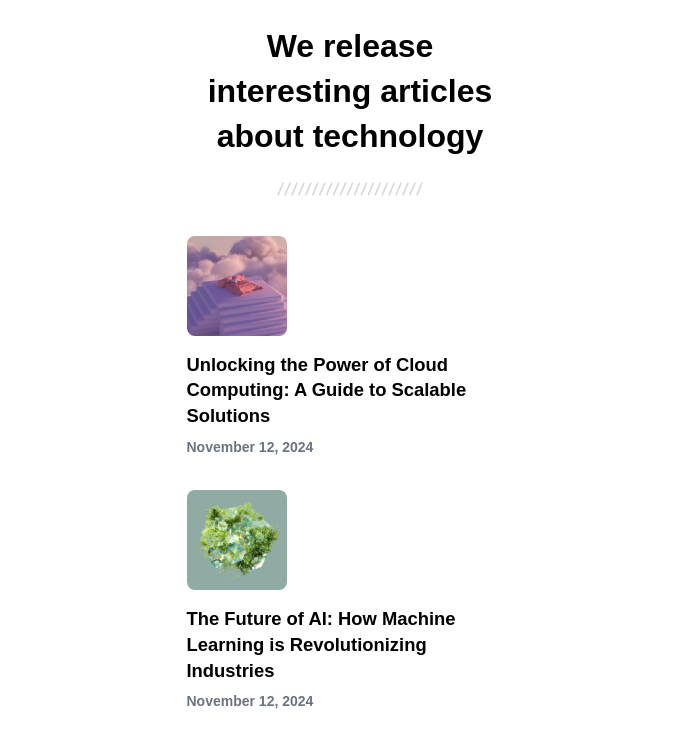
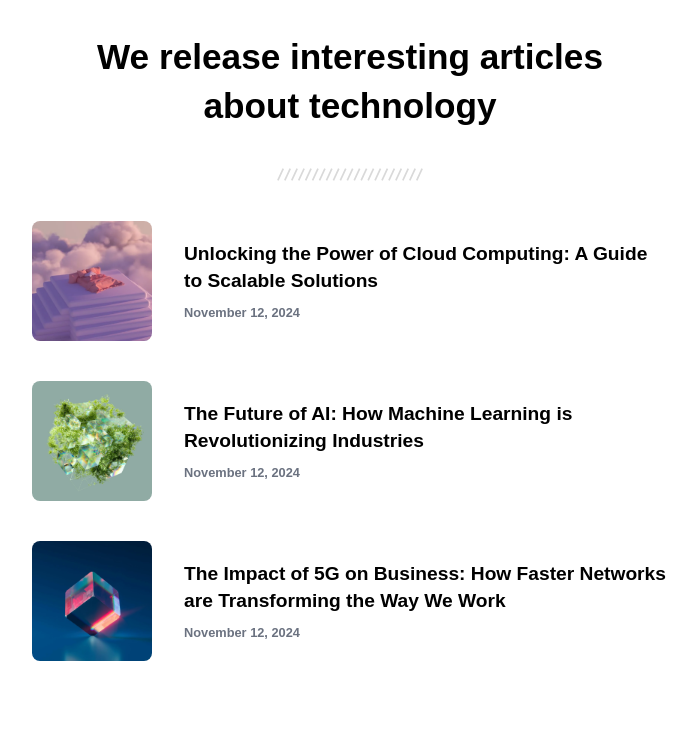
Before and after one commit to alfinmanoj/Simple-Article-Listing, a plain HTML site: page index.html in a window 1280 px wide. Shown: the top 741 px of the page, without its empty margins (290-987 px from the left). Drawn offline with Linux system fonts and the light colour scheme.

Commit message:
style: finalize alignment and styling across all breakpoints

```diff
--- a/index.html
+++ b/index.html
@@ -93,6 +93,65 @@
         text-decoration: none;
       }
 
+      /* Tablet and up (≥768px): */
+@media (min-width: 768px) {
+  .container {
+    max-width: 700px;
+    padding: 2rem;
+  }
+
+  section article {
+    flex-direction: row; /* Image left, text right */
+    align-items: center;
+  }
+
+  section article img {
+    width: 120px;
+    height: 120px;
+  }
+
+  section article .text {
+    padding-left: 1rem;
+  }
+
+  section article h2 {
+    font-size: 1.2rem;
+  }
+
+  section article time{
+    font-size: 0.8rem;
+  }
+}
+
+/* Desktop and up (≥1200px): */
+@media (min-width: 1200px) {
+  .container {
+    max-width: 700px;
+  }
+
+  .container h1 {
+    font-size: 2.2rem;
+    padding: 0 1rem;
+  }
+
+  .separator {
+    margin-top: 1.85rem;
+  }
+
+  section article {
+    margin-bottom: 2.5rem ;
+  }
+
+  section article img {
+    width: 120px;
+    height: 120px;
+  }
+
+  section article h2 {
+    font-size: 1.2rem;
+  }
+}
+
     </style>
   </head>
   <body>
```
